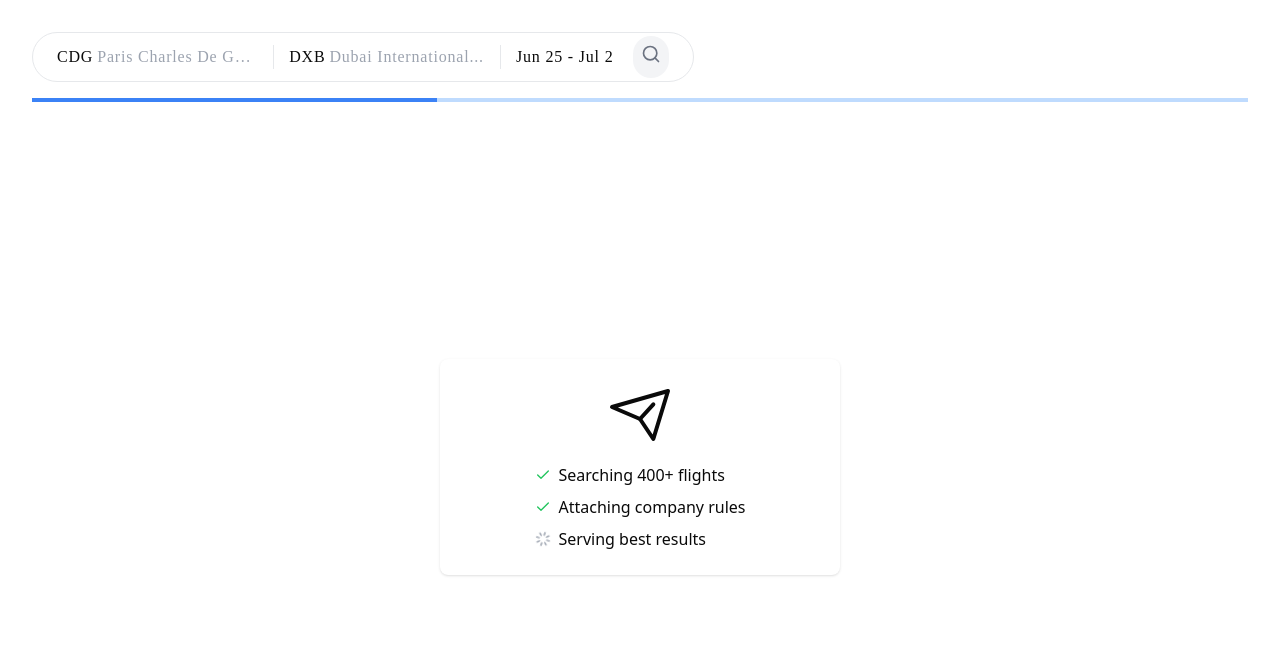
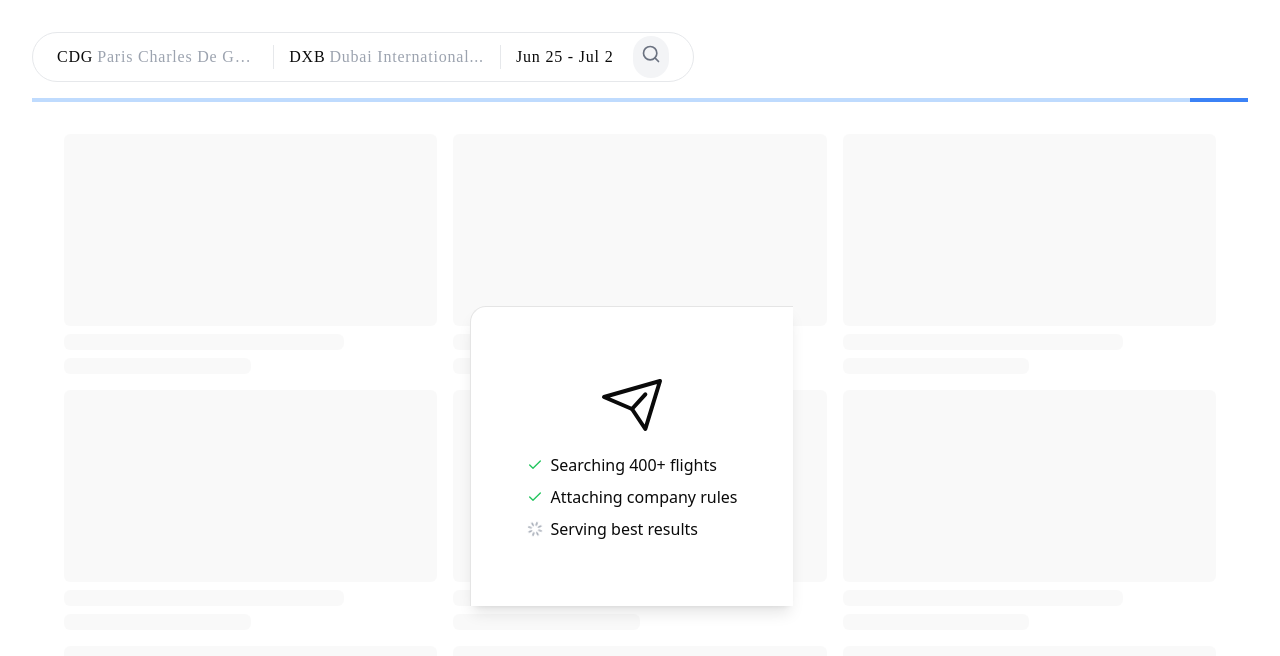
Before and after one commit to AdityaUmale/flight-search, a Next.js app: page / in a window 1280 px wide. Both pictures are taken after typing "Sample", "Sample", "Sample", "Sample" into the empty fields and a click on the button "Search flights". Shown: the top 656 px of the page. Built offline with nearby package versions, Linux system fonts and the light colour scheme.

Commit message:
checkpoint

```diff
--- a/app/globals.css
+++ b/app/globals.css
@@ -64,3 +64,16 @@
     @apply bg-background text-foreground;
   }
 }
+
+@keyframes loading {
+  0% {
+    left: -33.33%;
+  }
+  100% {
+    left: 100%;
+  }
+}
+
+.animate-loading {
+  animation: loading 1.5s ease-in-out infinite;
+}
--- a/components/SearchInterface.tsx
+++ b/components/SearchInterface.tsx
@@ -1,6 +1,7 @@
 import { Check, Loader, Search } from "lucide-react";
 import { Input } from "./ui/input";
 import { Button } from "./ui/button";
+import { Skeleton } from "./ui/skeleton";
 
 const SearchInterface = () => {
   return (
@@ -42,13 +43,25 @@ const SearchInterface = () => {
 
       {/* Loading line */}
       <div className="h-1 bg-blue-200 relative overflow-hidden">
-        <div className="h-full bg-blue-500 absolute left-0 top-0 w-1/3 animate-[loading_1.5s_ease-in-out_infinite]"></div>
+        <div className="h-full bg-blue-500 absolute left-0 top-0 w-1/3 animate-loading"></div>
       </div>
 
-      {/* Loading content */}
-      <div className="container mx-auto p-8 flex justify-center items-center flex-grow">
-        <div className="bg-white rounded-lg shadow p-6 w-[400px]">
-          <div className="flex flex-col items-center">
+      {/* Loading content with skeleton background */}
+      <div className="container mx-auto p-8 flex justify-center items-center flex-grow relative">
+        {/* Skeleton background */}
+        <div className="absolute inset-0 grid grid-cols-3 gap-4 p-8">
+          {[...Array(9)].map((_, index) => (
+            <div key={index} className="space-y-2">
+              <Skeleton className="h-48 w-full" />
+              <Skeleton className="h-4 w-3/4" />
+              <Skeleton className="h-4 w-1/2" />
+            </div>
+          ))}
+        </div>
+
+        {/* Main loading card */}
+        <div className="absolute w-[323px] h-[300px] top-[204px] left-[438px] bg-white rounded-tl-[16px] shadow-lg p-6 z-10 border-t border-l">
+          <div className="flex flex-col items-center h-full justify-center">
             <div className="w-16 h-16 mb-4">
               {/* Paper plane SVG */}
               <svg
--- /dev/null
+++ b/components/ui/skeleton.tsx
@@ -0,0 +1,15 @@
+import { cn } from "@/lib/utils"
+
+function Skeleton({
+  className,
+  ...props
+}: React.HTMLAttributes<HTMLDivElement>) {
+  return (
+    <div
+      className={cn("animate-pulse rounded-md bg-muted", className)}
+      {...props}
+    />
+  )
+}
+
+export { Skeleton }
--- a/tailwind.config.ts
+++ b/tailwind.config.ts
@@ -9,6 +9,15 @@ const config: Config = {
   ],
   theme: {
   	extend: {
+		keyframes: {
+			loading: {
+			  '0%': { left: '-33.33%' },
+			  '100%': { left: '100%' }
+			}
+		  },
+		  animation: {
+			loading: 'loading 1.5s ease-in-out infinite'
+		  },
 		fontFamily: {
 			'neue-montreal': ['Neue Montreal', 'sans-serif'],
 		  },
```
